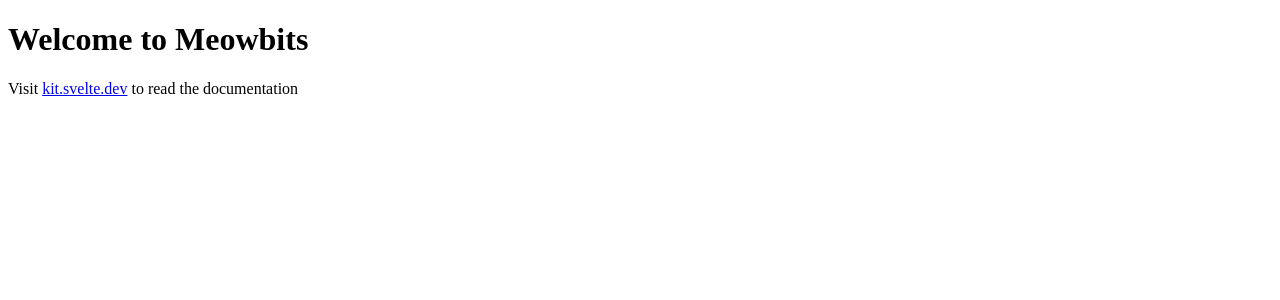
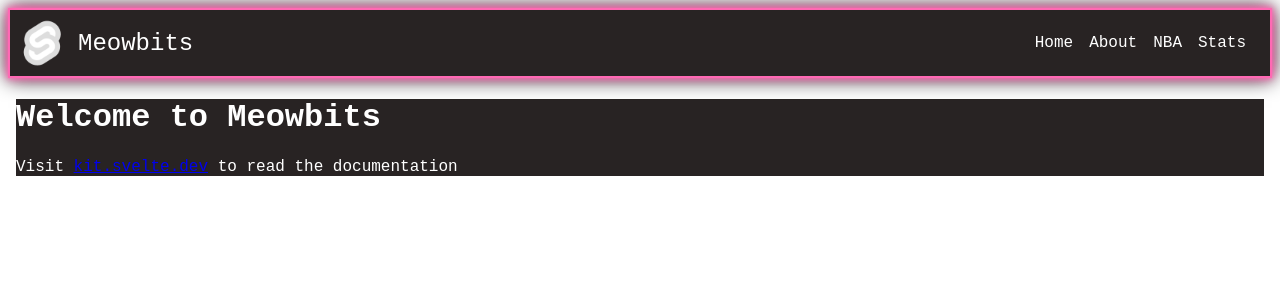
Before and after one commit to jacob-corletto/Fullyhacks2024, a SvelteKit app: page / in a window 1280 px wide. Shown: the top 300 px of the page. Built offline with nearby package versions, Linux system fonts and the light colour scheme.

Commit message:
Update navbar and page styling

```diff
--- a/src/components/navbar.svelte
+++ b/src/components/navbar.svelte
@@ -1,7 +1,67 @@
 <nav>
+    <div id="name">
+        <img src="/favicon.png" alt="Svelte Logo"  />
+        Meowbits
+    </div>
+
     <ul>
         <li><a href="/">Home</a></li>
         <li><a href="/about">About</a></li>
-        <li><a href="/blog">NBA</a></li>
+        <li><a href="/NBA">NBA</a></li>
+        <li><a href="/stat">Stats</a></li>
     </ul>
+
 </nav>
+
+<style>
+    #name img {
+        width: 2em;
+        height: 2em;
+        margin-right: 0.5em;
+    }
+
+    #name {
+        display: flex;
+        align-items: center;
+        position: flex-start;
+        margin-left: 0em;
+        font-size: 1.5em;
+    }
+    nav {
+        font-family: 'Space Font', monospace;
+        background-color: #282323;
+        padding: 0.5em;
+        border: 2px solid #FF69B4;
+        box-shadow: 0 0 5px #FF69B4, 0 0 10px #FF69B4, 0 0 20px;
+        display: flex;
+        justify-content: space-between;
+        align-items: center;
+    }
+    ul {
+        list-style: none;
+        padding: 0;
+        display: flex;
+        justify-content: center;
+    }
+    li {
+        margin-right: 1em;
+        display: flex;
+        justify-content: center;
+        align-items: center;
+    }
+    a {
+        text-decoration: none;
+        color: #ffffff;
+        justify-content: center;
+        align-items: center;
+    }
+    a:hover {
+        text-decoration: underline;
+    }
+    div {
+        color: #ffffff;
+        display: flex;
+        align-items: center;
+        justify-content:flex-start;
+    }
+</style>
--- a/src/routes/+page.svelte
+++ b/src/routes/+page.svelte
@@ -1,5 +1,21 @@
 <script>
-
+    import Navbar from "../components/navbar.svelte";
 </script>
+<Navbar />
+<body>
 <h1>Welcome to Meowbits</h1>
 <p>Visit <a href="https://kit.svelte.dev">kit.svelte.dev</a> to read the documentation</p>
+</body>
+<style>
+    h1 {
+        font-family: 'Space Font', monospace;
+        color: #ffffff;
+    }
+    p {
+        font-family: 'Space Font', monospace;
+        color: #ffffff;
+    }
+    body {
+        background-color: #282323;
+    }
+</style>
```
